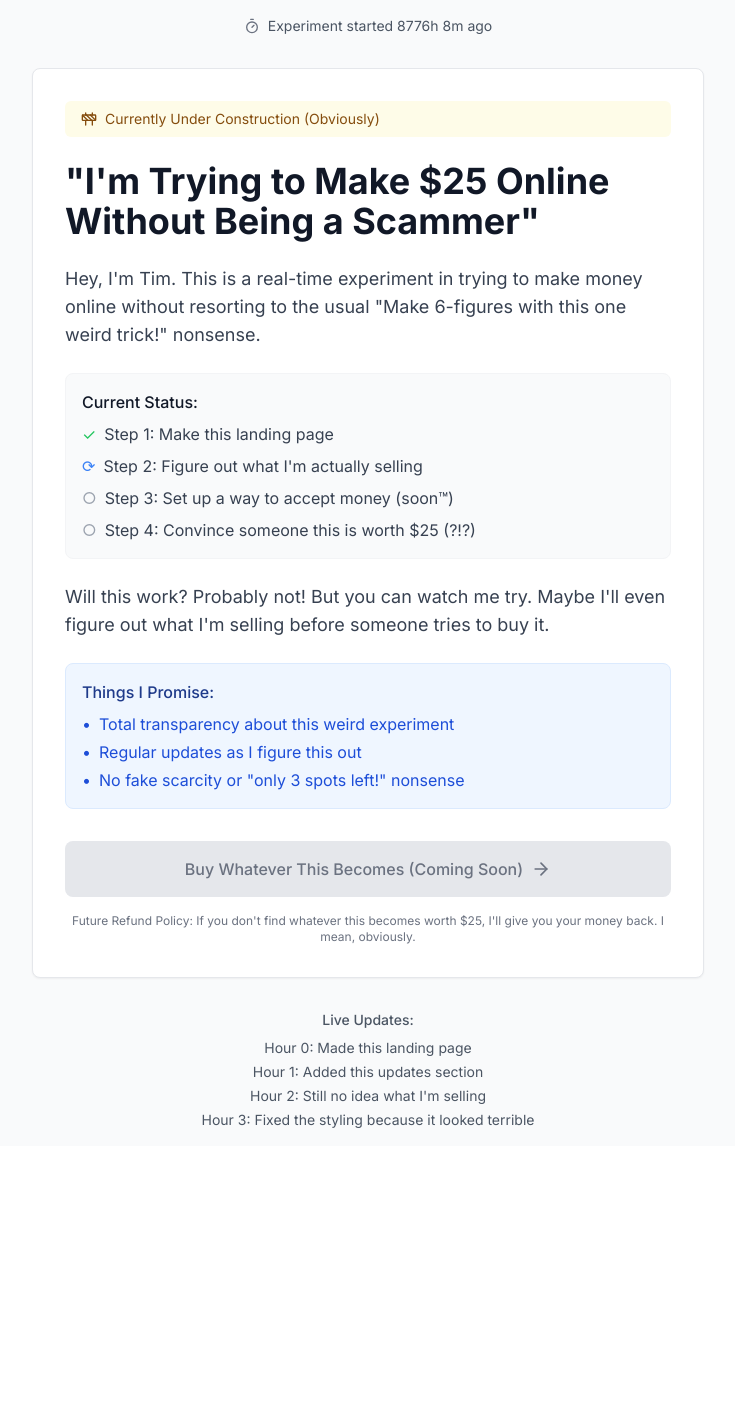
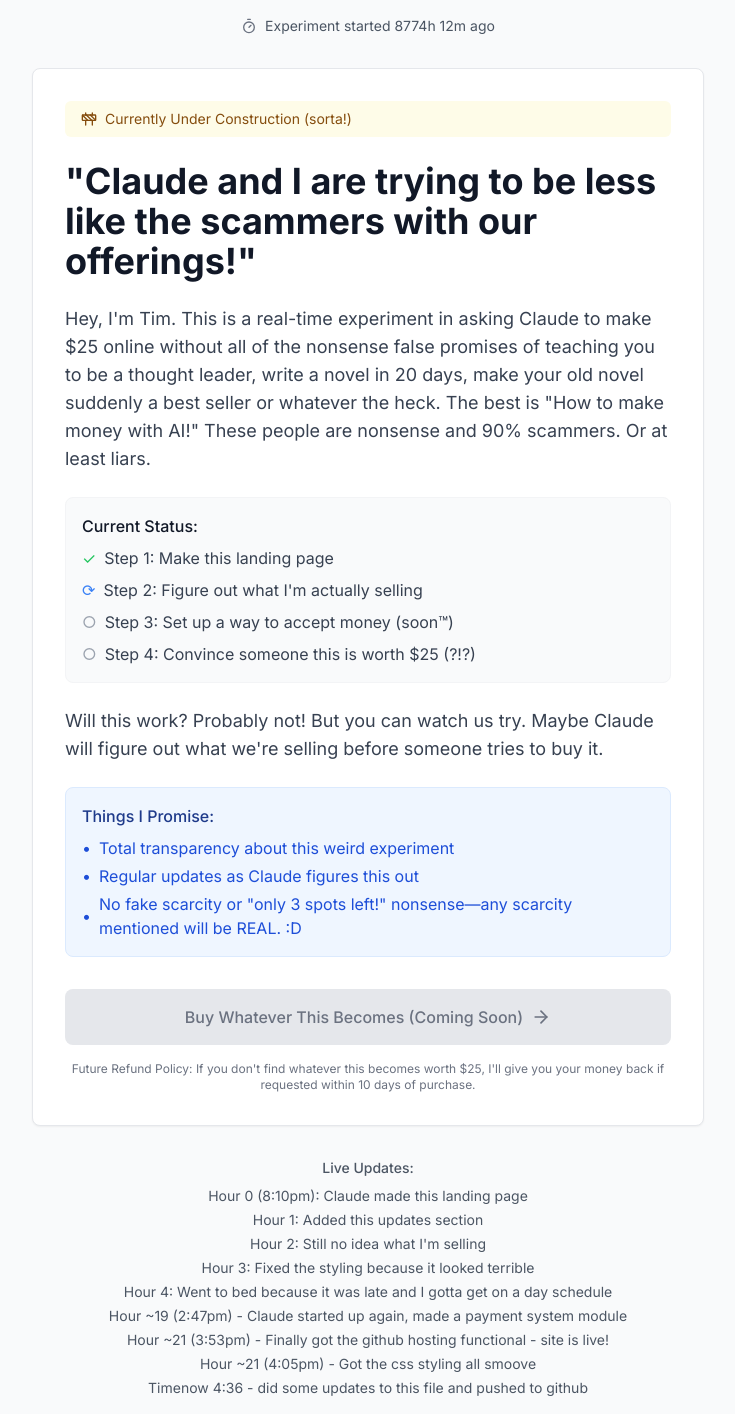
Before and after one commit to fractaloutlook/FO, a React (Vite) app: page / in a window 1280 px wide. Shown: the whole page, without its empty margins (272-1007 px from the left). Before the commit the page ends 1146 px from the top, so only its background shows below. Built offline with nearby package versions, Linux system fonts and the light colour scheme.

Commit message:
landingpage copy

```diff
--- a/src/pages/LandingPage.jsx
+++ b/src/pages/LandingPage.jsx
@@ -3,7 +3,7 @@
 
 const LandingPage = () => {
   const [timeElapsed, setTimeElapsed] = useState('');
-  const launchDate = new Date('2024-01-23T14:27:00'); // Update this to your actual launch time
+  const launchDate = new Date('2024-01-23T16:23:00'); // Update this to your actual launch time
 
   useEffect(() => {
     const updateTime = () => {
@@ -33,19 +33,21 @@
           {/* Construction Banner */}
           <div className="flex items-center gap-2 mb-6 bg-yellow-50 text-yellow-800 px-4 py-2 rounded-md">
             <Construction size={16} />
-            <span className="text-sm">Currently Under Construction (Obviously)</span>
+            <span className="text-sm">Currently Under Construction (sorta!)</span>
           </div>
 
           {/* Main Content */}
           <h1 className="text-4xl font-bold text-gray-900 mb-6">
-            "I'm Trying to Make $25 Online Without Being a Scammer"
+            "Claude and I are trying to be less like the scammers with our offerings!"
           </h1>
 
           <div className="space-y-6 text-gray-700">
             <p className="text-lg">
-              Hey, I'm Tim. This is a real-time experiment in trying to make
-              money online without resorting to the usual "Make 6-figures with this one weird trick!"
-              nonsense.
+              Hey, I'm Tim. This is a real-time experiment in asking Claude to make $25
+ 		online without all of the nonsense false promises of teaching you to be
+		a thought leader, write a novel in 20 days, make your old novel suddenly
+		a best seller or whatever the heck. The best is "How to make money with AI!"
+		These people are nonsense and 90% scammers. Or at least liars.
             </p>
 
             {/* Status Section */}
@@ -72,8 +74,8 @@
             </div>
 
             <p className="text-lg">
-              Will this work? Probably not! But you can watch me try.
-              Maybe I'll even figure out what I'm selling before someone tries to buy it.
+              Will this work? Probably not! But you can watch us try.
+              Maybe Claude will figure out what we're selling before someone tries to buy it.
             </p>
 
             {/* Promises Section */}
@@ -86,11 +88,11 @@
                 </li>
                 <li className="flex items-center gap-2">
                   <span>•</span>
-                  Regular updates as I figure this out
+                  Regular updates as Claude figures this out
                 </li>
                 <li className="flex items-center gap-2">
                   <span>•</span>
-                  No fake scarcity or "only 3 spots left!" nonsense
+                  No fake scarcity or "only 3 spots left!" nonsense—any scarcity mentioned will be REAL. :D
                 </li>
               </ul>
             </div>
@@ -107,7 +109,7 @@
 
           <p className="text-xs text-center mt-4 text-gray-500">
             Future Refund Policy: If you don't find whatever this becomes worth $25,
-            I'll give you your money back. I mean, obviously.
+            I'll give you your money back if requested within 10 days of purchase.
           </p>
         </div>
 
@@ -115,10 +117,15 @@
         <div className="text-center text-sm text-gray-600">
           <p className="font-medium mb-2">Live Updates:</p>
           <div className="space-y-1">
-            <p>Hour 0: Made this landing page</p>
+            <p>Hour 0 (8:10pm): Claude made this landing page</p>
             <p>Hour 1: Added this updates section</p>
             <p>Hour 2: Still no idea what I'm selling</p>
             <p>Hour 3: Fixed the styling because it looked terrible</p>
+	    <p>Hour 4: Went to bed because it was late and I gotta get on a day schedule</p>
+	    <p>Hour ~19 (2:47pm) - Claude started up again, made a payment system module</p>
+	    <p>Hour ~21 (3:53pm) - Finally got the github hosting functional - site is live!</p>
+	    <p>Hour ~21 (4:05pm) - Got the css styling all smoove</p>
+	    <p>Timenow 4:36 - did some updates to this file and pushed to github</p>
           </div>
         </div>
       </div>
```
